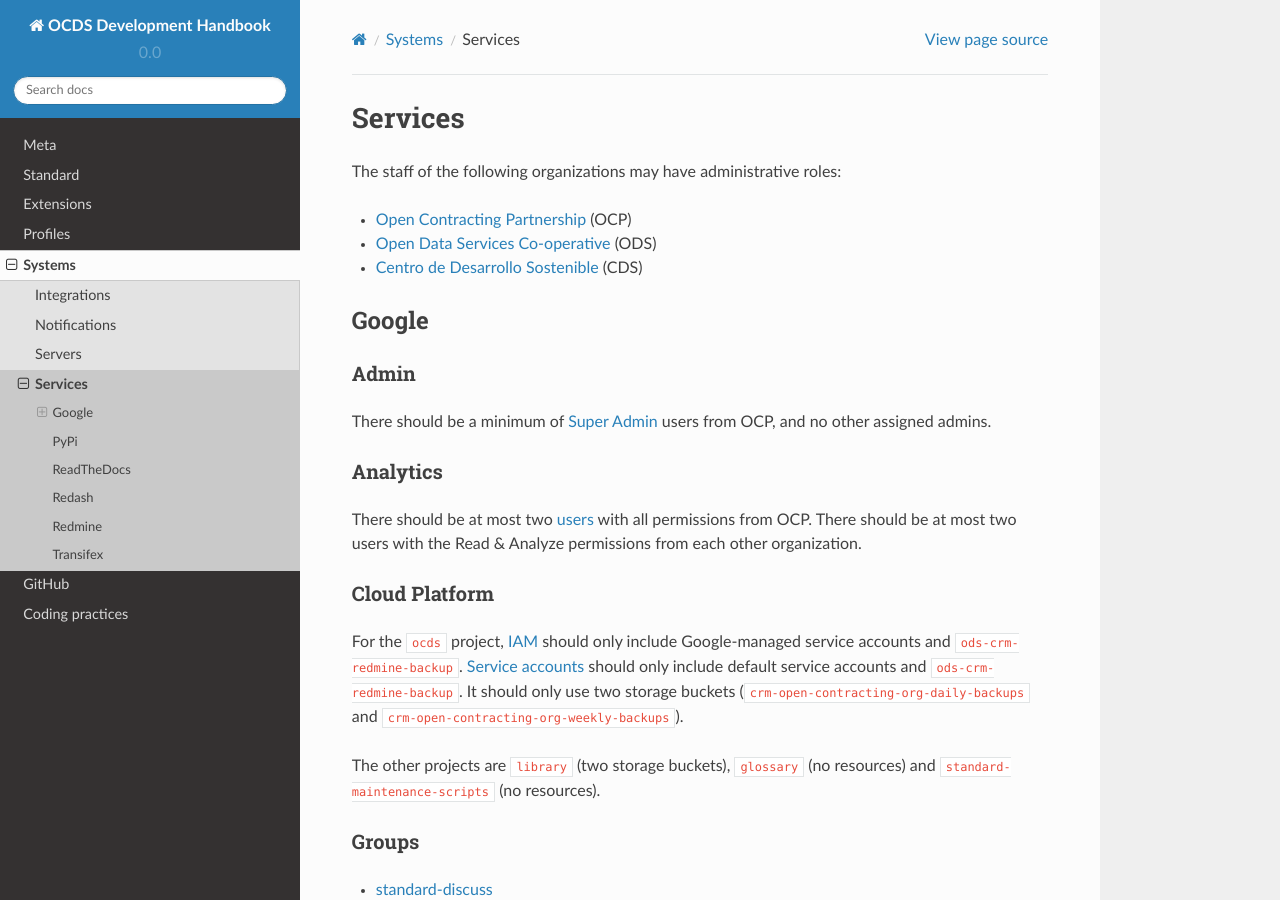
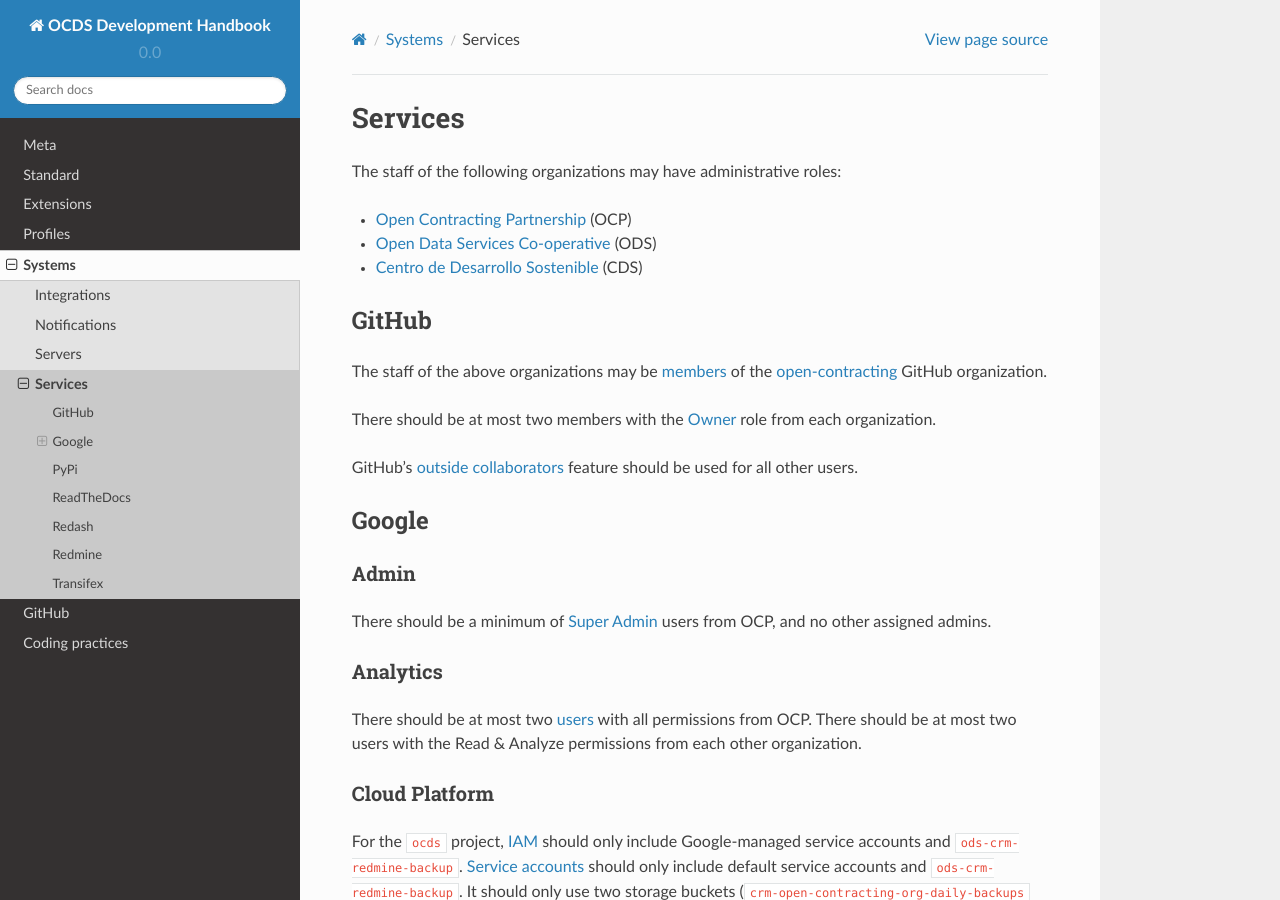
Before and after one commit to open-contracting/standard-development-handbook, a Sphinx documentation site: the page built from docs/systems/services.md, in a window 1280 px wide and 900 px high. Built offline with Sphinx 7.4.7 and the Read the Docs theme 2.0.0, drawn with Linux system fonts in a browser that asks for light colours.

Commit message:
Move github/people to systems/services, to centralize content about user roles

```diff
--- a/docs/systems/services.md
+++ b/docs/systems/services.md
@@ -5,6 +5,14 @@
 * [Open Contracting Partnership](https://www.open-contracting.org/about/team/) (OCP)
 * [Open Data Services Co-operative](http://opendataservices.coop) (ODS)
 * [Centro de Desarrollo Sostenible](http://www.cds.com.py) (CDS)
+
+## GitHub
+
+The staff of the above organizations may be [members](https://github.com/orgs/open-contracting/people) of the [open-contracting](https://github.com/open-contracting) GitHub organization.
+
+There should be at most two members with the [Owner](https://help.github.com/articles/permission-levels-for-an-organization/) role from each organization.
+
+GitHub's [outside collaborators](https://help.github.com/articles/adding-outside-collaborators-to-repositories-in-your-organization/) feature should be used for all other users.
 
 ## Google
 
```
Also changed, not shown: docs/github/people.md (deleted, +0 -11 lines).
